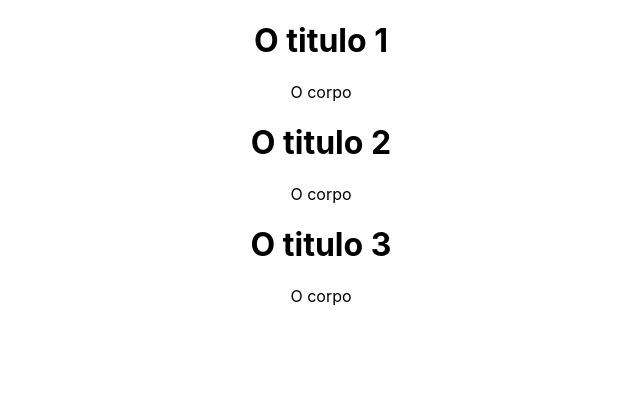
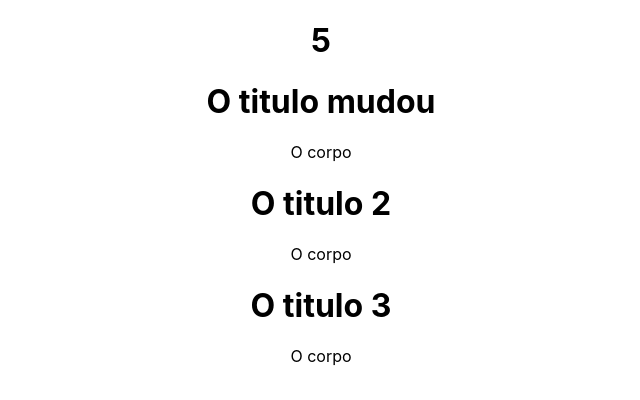
Before and after one commit to devlobao84/estudo-em-react-, a React (Create React App) app: page / in a window 1280 px wide. Shown: the top 400 px of the page, without its empty margins (319-959 px from the left). Built offline with nearby package versions, Linux system fonts and the light colour scheme.

Commit message:
live cicle method

```diff
--- a/src/App.js
+++ b/src/App.js
@@ -1,14 +1,11 @@
 import './App.css';
-import { Component } from 'react';
+import {
+  Component
+} from 'react';
 
 class App extends Component {
   state = {
-      posts: []
-    };
-
-    componentDidMount() {
-      setTimeout(() => {
-        this.setState({
+    counter: 0,
     posts: [{
         id: 1,
         title: 'O titulo 1',
@@ -25,21 +22,46 @@ class App extends Component {
         body: 'O corpo'
       }
     ]
-        })
-      }, 5000)
+  };
+
+  // Começando o ciclo de vida dos componentes
+
+  componentDidMount() {
+    this.handleTimeout();
   }
+  timeoutUpdate = null;
+
+  componentDidUpdate() {
+    this.handleTimeout();
+  }
+
+  componentWillUnmount() {
+    clearTimeout(this.timeoutUpdate);
+  }
+  // Termina o ciclo de vida dos componentes
+
+  handleTimeout = () => {
+    const { posts, counter } = this.state;
+    posts[0].title = 'O titulo mudou';
+
+    this.timeoutUpdate = setTimeout(() => {
+      this.setState({
+        posts,
+        counter: counter + 1
+      });
+    }, 1000)
+  }
+
   render() {
-    const { posts } = this.state;
+    const { posts, counter} = this.state;
 
-    return (
-      <div className = "App" >
-        {posts.map(post => (
-          <div key = {post.id}>
-          <h1> {post.title}</h1>
-          <p>{post.body}</p>
+    return (<div className = "App">
+        <h1> {counter} </h1> {
+        posts.map(post => (<div key = {post.id}>
+          <h1> {post.title} </h1> <p> {post.body}</p>
            </div>
-        ))}
-        </div>
+        ))
+      } </div>
 
   )
 }
```
Lines whose indentation alone changed are shown as unchanged.
